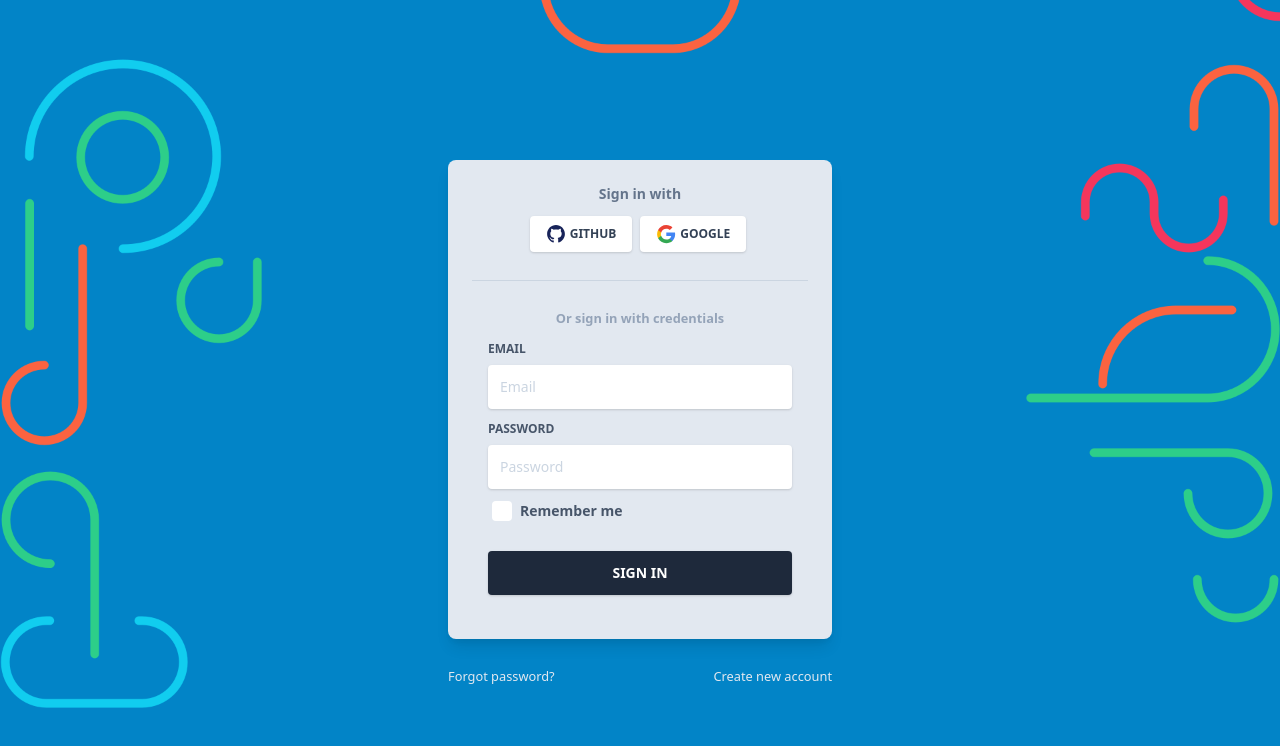
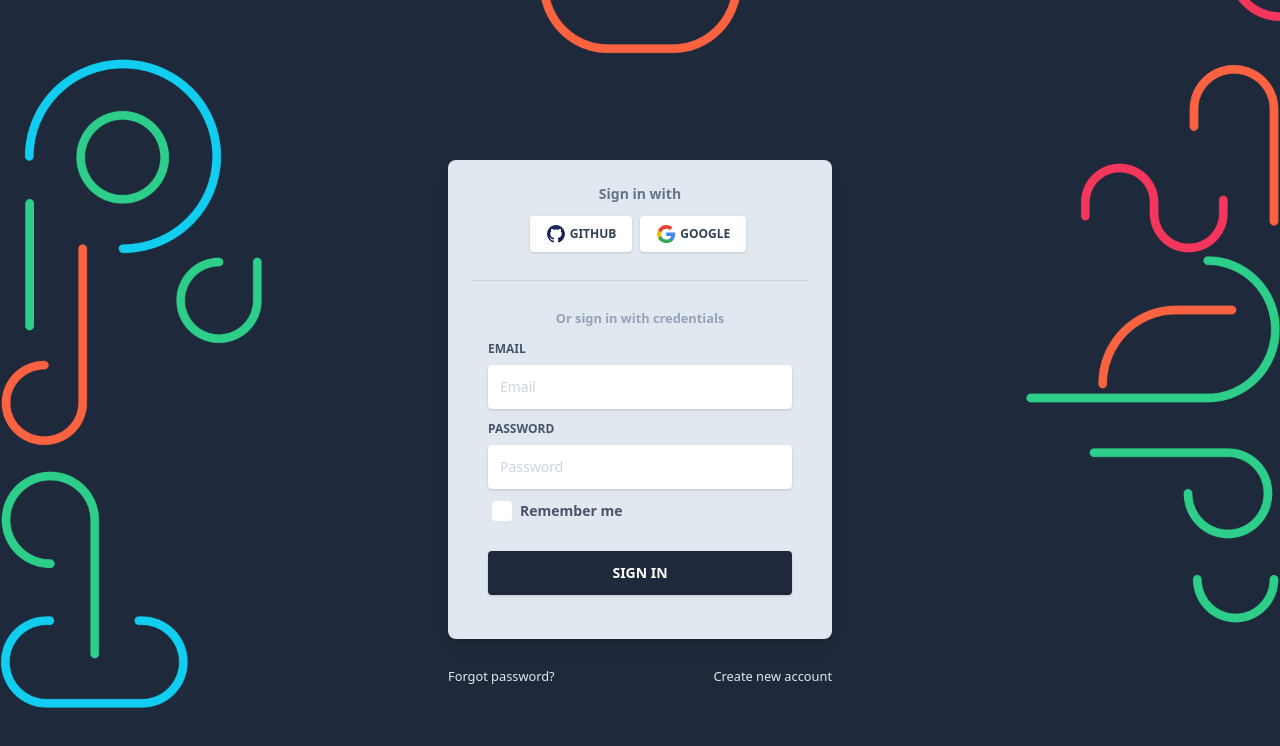
Before and after one commit to rfzsal/forklift-web, a Next.js app: page /auth/login in a window 1280 px wide. Shown: the top 746 px of the page. Built offline with nearby package versions, Linux system fonts and the light colour scheme.

Commit message:
update auth bg

```diff
--- a/layouts/Auth.js
+++ b/layouts/Auth.js
@@ -4,7 +4,7 @@ const Auth = ({ children }) => {
       <main>
         <section className="relative w-full h-full py-40 min-h-screen">
           <div
-            className="absolute top-0 w-full h-full bg-lightBlue-600 bg-no-repeat bg-full"
+            className="absolute top-0 w-full h-full bg-blueGray-800 bg-no-repeat bg-full"
             style={{
               backgroundImage: "url('/img/register_bg_2.png')",
             }}
```
